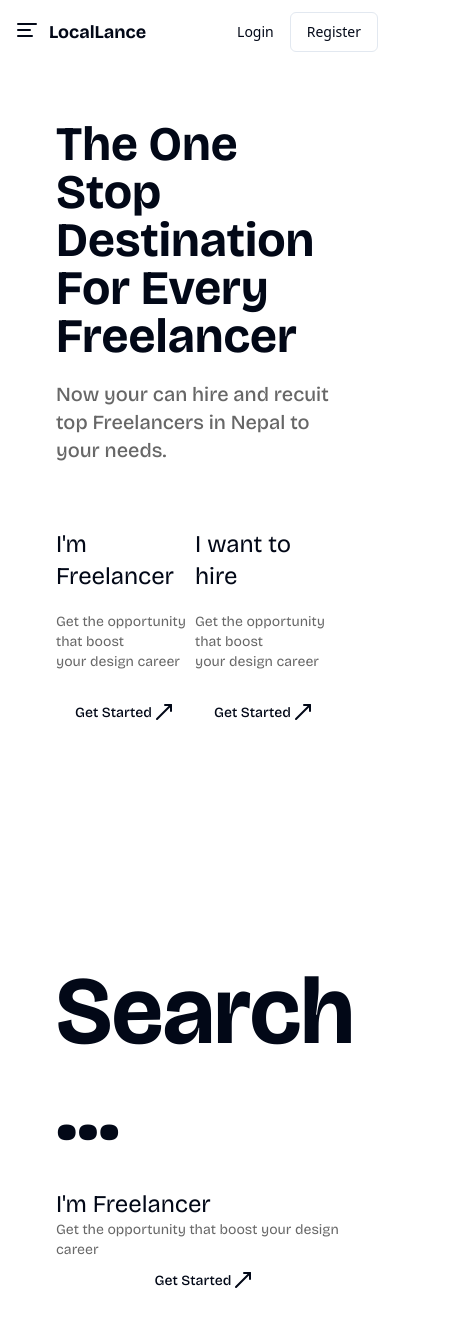
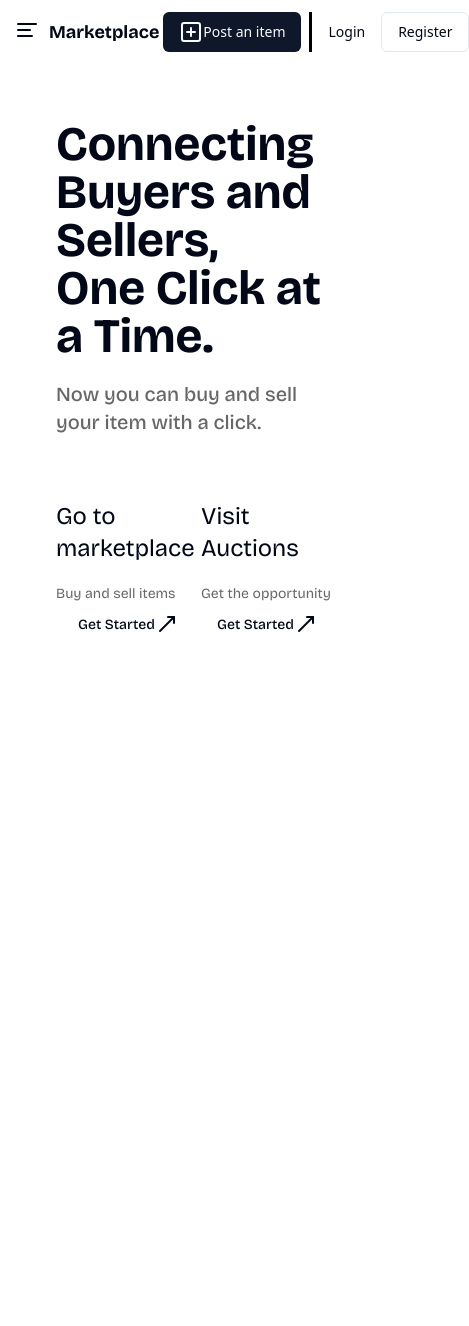
Before and after one commit to callmemaze/marketplace-with-auction, a Next.js app in the folder client/: page / in a window 390 px wide. Shown: the top 1326 px of the page, 469 px wide, since content can reach past the window. After the commit the page ends 844 px from the top, so only its background shows below. Built offline with nearby package versions, Linux system fonts and the light colour scheme.

Commit message:
redux-toolkit setup,user slices and user api

```diff
--- a/client/app/(root)/(home)/page.js
+++ b/client/app/(root)/(home)/page.js
@@ -8,36 +8,33 @@ const Home = () => {
   return (
     <section className="p-14">
       <div className="flex justify-between">
-        <div className="h-screen p-7 max-md:p-0">
+        <div className=" p-7 max-md:p-0">
           <div className="">
             <div className="flex flex-col">
               <span className="font-Bricolage font-bold text-5xl">
-                The One Stop Destination
+                Connecting Buyers and Sellers,
               </span>
               <span className="font-Bricolage font-bold text-5xl">
-                For Every Freelancer
+                One Click at a Time.
               </span>
             </div>
             <div className="mt-5">
               <span className="text-text-grey text-xl font-Bricolage font-medium">
-                Now your can hire and recuit top Freelancers in Nepal to your
-                needs.
+                Now you can buy and sell your item with a click.
               </span>
             </div>
             <div className="mt-16 flex justify-between">
               <div>
                 <div className="flex flex-col">
                   <span className="font-Bricolage text-2xl">
-                    I'm Freelancer
+                    Go to marketplace
                   </span>
                   <span className="font-Bricolage text-sm text-text-grey mt-5">
-                    Get the opportunity that boost
+                    Buy and sell items
                   </span>
-                  <span className="font-Bricolage text-sm text-text-grey mb-5">
-                    your design career
-                  </span>
+
                   <Button variant="ghost">
-                    <Link href="/login">
+                    <Link href="/marketplace">
                       <span className="font-Bricolage text-left">
                         Get Started
                       </span>
@@ -49,16 +46,14 @@ const Home = () => {
               <div>
                 <div className="flex flex-col">
                   <span className="font-Bricolage text-2xl">
-                    I want to hire
+                    Visit Auctions
                   </span>
                   <span className="font-Bricolage text-sm text-text-grey mt-5">
-                    Get the opportunity that boost
+                    Get the opportunity
                   </span>
-                  <span className="font-Bricolage text-sm text-text-grey mb-5">
-                    your design career
-                  </span>
+
                   <Button variant="ghost">
-                    <Link href="/login">
+                    <Link href="/auctions">
                       <span className="font-Bricolage">Get Started</span>
                     </Link>
                     <MoveUpRight />
@@ -70,48 +65,11 @@ const Home = () => {
         </div>
         <div className="max-md:hidden">
           <Image
-            src="/images/6683793.png"
+            src="/images/vector.png"
             width={400}
             height={300}
             alt="home page backgriund"
           />
-        </div>
-      </div>
-      <div className="flex justify-between">
-        <div className="p-7 max-md:p-0">
-          <div className="">
-            <div className="flex flex-col">
-              <span className="font-Bricolage font-bold text-8xl">
-                Search ...
-              </span>
-            </div>
-
-            <div className="mt-8 flex">
-              <div>
-                <div className="flex flex-col">
-                  <span className="font-Bricolage text-2xl">
-                    I'm Freelancer
-                  </span>
-                  <span className="font-Bricolage text-sm text-text-grey">
-                    Get the opportunity that boost your design career{" "}
-                  </span>
-                  <Button
-                    variant="ghost"
-                    className="hover:focus:bg-transparent"
-                  >
-                    <Link href="/login">
-                      <span className="font-Bricolage">Get Started</span>
-                    </Link>
-                    <MoveUpRight />
-                  </Button>
-                </div>
-              </div>
-              <div></div>
-            </div>
-          </div>
-        </div>
-        <div className="max-md:hidden">
-          <Image src="/images/6683793.png" width={400} height={300} alt="" />
         </div>
       </div>
     </section>
--- /dev/null
+++ b/client/app/StoreProvider.js
@@ -0,0 +1,7 @@
+"use client";
+import { Provider } from "react-redux";
+import store from "../store";
+
+export default function StoreProvider({ children }) {
+  return <Provider store={store}>{children}</Provider>;
+}
--- a/client/app/auth/login/page.js
+++ b/client/app/auth/login/page.js
@@ -68,7 +68,7 @@ const Login = () => {
     <>
       <nav className="flex items-center justify-center p-4">
         <span className="text-lg font-Bricolage font-bold">
-          <Link href="/">LocalLance</Link>
+          <Link href="/">Marketplace</Link>
         </span>
       </nav>
       <div className="container h-screen flex items-center justify-center">
--- a/client/app/auth/register/page.js
+++ b/client/app/auth/register/page.js
@@ -10,7 +10,7 @@ const Register = () => {
     <>
       <nav className="flex items-center justify-center p-4">
         <span className="text-lg font-Bricolage font-bold">
-          <Link href="/">LocalLance</Link>
+          <Link href="/">Marketplace</Link>
         </span>
       </nav>
       <div className="container h-screen flex items-center justify-center">
@@ -39,6 +39,7 @@ const Register = () => {
                       auto-complete="email"
                       auto-correct="off"
                     />
+
                     <Input
                       className="mt-2"
                       id="password"
--- a/client/app/layout.js
+++ b/client/app/layout.js
@@ -1,17 +1,21 @@
-import { Inter } from "next/font/google";
 import "./globals.css";
 
-const inter = Inter({ subsets: ["latin"] });
-
+import StoreProvider from "./StoreProvider";
+import { Toaster } from "@/components/ui/toaster";
 export const metadata = {
-  title: "Create Next App",
-  description: "Generated by create next app",
+  title: "Marketplace",
+  description: "Marketplace for Nepal",
 };
 
 export default function RootLayout({ children }) {
   return (
     <html lang="en">
-      <body>{children}</body>
+      <body>
+        <StoreProvider>
+          {children}
+          <Toaster />
+        </StoreProvider>
+      </body>
     </html>
   );
 }
--- a/client/components/Navbar.js
+++ b/client/components/Navbar.js
@@ -19,44 +19,8 @@ import {
 } from "@/components/ui/navigation-menu";
 import { useCycle } from "framer-motion";
 import MobileNav from "./MobileNav";
-import { X } from "lucide-react";
-const components = [
-  {
-    title: "Alert Dialog",
-    href: "/docs/primitives/alert-dialog",
-    description:
-      "A modal dialog that interrupts the user with important content and expects a response.",
-  },
-  {
-    title: "Hover Card",
-    href: "/docs/primitives/hover-card",
-    description:
-      "For sighted users to preview content available behind a link.",
-  },
-  {
-    title: "Progress",
-    href: "/docs/primitives/progress",
-    description:
-      "Displays an indicator showing the completion progress of a task, typically displayed as a progress bar.",
-  },
-  {
-    title: "Scroll-area",
-    href: "/docs/primitives/scroll-area",
-    description: "Visually or semantically separates content.",
-  },
-  {
-    title: "Tabs",
-    href: "/docs/primitives/tabs",
-    description:
-      "A set of layered sections of content—known as tab panels—that are displayed one at a time.",
-  },
-  {
-    title: "Tooltip",
-    href: "/docs/primitives/tooltip",
-    description:
-      "A popup that displays information related to an element when the element receives keyboard focus or the mouse hovers over it.",
-  },
-];
+import { SquarePlus } from "lucide-react";
+import { Separator } from "@/components/ui/separator";
 
 const ListItem = React.forwardRef(
   ({ className, title, children, ...props }, ref) => {
@@ -129,75 +93,27 @@ const Navbar = () => {
           </div>
           <div className="p-1 md:mr-2 max-md:ml-[33px]">
             <span className="text-lg font-Bricolage font-bold">
-              <Link href="/">LocalLance</Link>
+              <Link href="/">Marketplace</Link>
             </span>
           </div>
           <div className="ml-2 max-md:hidden">
             <NavigationMenu>
               <NavigationMenuList>
                 <NavigationMenuItem>
-                  <NavigationMenuTrigger>
-                    <span className="font-Bricolage">Hire a freelance</span>
-                  </NavigationMenuTrigger>
-                  <NavigationMenuContent>
-                    <ul className="grid gap-3 p-6 md:w-[400px] lg:w-[500px] lg:grid-cols-[.75fr_1fr]">
-                      <li className="row-span-3">
-                        <NavigationMenuLink asChild>
-                          <a
-                            className="flex h-full w-full select-none flex-col justify-end rounded-md bg-gradient-to-b from-muted/50 to-muted p-6 no-underline outline-none focus:shadow-md"
-                            href="/"
-                          >
-                            <div className="mb-2 mt-4 text-lg font-medium">
-                              shadcn/ui
-                            </div>
-                            <p className="text-sm leading-tight text-muted-foreground">
-                              Beautifully designed components that you can copy
-                              and paste into your apps. Accessible.
-                              Customizable. Open Source.
-                            </p>
-                          </a>
-                        </NavigationMenuLink>
-                      </li>
-                      <ListItem href="/docs" title="Introduction">
-                        Re-usable components built using Radix UI and Tailwind
-                        CSS.
-                      </ListItem>
-                      <ListItem href="/docs/installation" title="Installation">
-                        How to install dependencies and structure your app.
-                      </ListItem>
-                      <ListItem
-                        href="/docs/primitives/typography"
-                        title="Typography"
-                      >
-                        Styles for headings, paragraphs, lists...etc
-                      </ListItem>
-                    </ul>
-                  </NavigationMenuContent>
-                </NavigationMenuItem>
-                <NavigationMenuItem>
-                  <NavigationMenuTrigger>
-                    <span className="font-Bricolage">Find Work</span>
-                  </NavigationMenuTrigger>
-                  <NavigationMenuContent>
-                    <ul className="grid w-[400px] gap-3 p-4 md:w-[500px] md:grid-cols-2 lg:w-[600px] ">
-                      {components.map((component) => (
-                        <ListItem
-                          key={component.title}
-                          title={component.title}
-                          href={component.href}
-                        >
-                          {component.description}
-                        </ListItem>
-                      ))}
-                    </ul>
-                  </NavigationMenuContent>
-                </NavigationMenuItem>
-                <NavigationMenuItem>
-                  <Link href="/docs" legacyBehavior passHref>
+                  <Link href="/marketplace" legacyBehavior passHref>
                     <NavigationMenuLink
                       className={navigationMenuTriggerStyle()}
                     >
-                      <span className="font-Bricolage">Documentation</span>
+                      <span className="font-Bricolage">Marketplace</span>
+                    </NavigationMenuLink>
+                  </Link>
+                </NavigationMenuItem>
+                <NavigationMenuItem>
+                  <Link href="/auctions" legacyBehavior passHref>
+                    <NavigationMenuLink
+                      className={navigationMenuTriggerStyle()}
+                    >
+                      <span className="font-Bricolage">Auctions</span>
                     </NavigationMenuLink>
                   </Link>
                 </NavigationMenuItem>
@@ -205,12 +121,25 @@ const Navbar = () => {
             </NavigationMenu>
           </div>
         </div>
-        <div className="">
+        <div className="flex items-center">
+          <div className="flex">
+            <Button>
+              <SquarePlus />
+              <span> Post an item </span>
+            </Button>
+            <div className="ml-2">
+              <Separator
+                orientation="vertical"
+                className="bg-black w-[3px] h-[40px] "
+              />
+            </div>
+          </div>
+
           <Button variant="ghost">
-            <Link href="/login">Login</Link>
+            <Link href="/auth/login">Login</Link>
           </Button>
           <Button variant="outline">
-            <Link href="/register">Register</Link>
+            <Link href="/auth/register">Register</Link>
           </Button>
         </div>
       </div>
--- /dev/null
+++ b/client/components/ui/separator.jsx
@@ -0,0 +1,25 @@
+"use client"
+
+import * as React from "react"
+import * as SeparatorPrimitive from "@radix-ui/react-separator"
+
+import { cn } from "@/lib/utils"
+
+const Separator = React.forwardRef((
+  { className, orientation = "horizontal", decorative = true, ...props },
+  ref
+) => (
+  <SeparatorPrimitive.Root
+    ref={ref}
+    decorative={decorative}
+    orientation={orientation}
+    className={cn(
+      "shrink-0 bg-border",
+      orientation === "horizontal" ? "h-[1px] w-full" : "h-full w-[1px]",
+      className
+    )}
+    {...props} />
+))
+Separator.displayName = SeparatorPrimitive.Root.displayName
+
+export { Separator }
--- a/client/package.json
+++ b/client/package.json
@@ -12,8 +12,10 @@
     "@radix-ui/react-accordion": "^1.1.2",
     "@radix-ui/react-label": "^2.0.2",
     "@radix-ui/react-navigation-menu": "^1.1.4",
+    "@radix-ui/react-separator": "^1.0.3",
     "@radix-ui/react-slot": "^1.0.2",
     "@radix-ui/react-toast": "^1.1.5",
+    "@reduxjs/toolkit": "^2.2.5",
     "class-variance-authority": "^0.7.0",
     "clsx": "^2.1.1",
     "formik": "^2.4.6",
@@ -21,6 +23,7 @@
     "next": "14.2.3",
     "react": "^18",
     "react-dom": "^18",
+    "react-redux": "^9.1.2",
     "tailwind-merge": "^2.3.0",
     "tailwindcss-animate": "^1.0.7",
     "yup": "^1.4.0"
--- /dev/null
+++ b/client/store/index.js
@@ -0,0 +1,14 @@
+import { configureStore } from "@reduxjs/toolkit";
+import { authApi } from "./slices/userSlices.js";
+import { setupListeners } from "@reduxjs/toolkit/query";
+
+const store = configureStore({
+  reducer: {
+    [authApi.reducerPath]: authApi.reducer,
+  },
+  middleware: (getDefaultMiddleware) =>
+    getDefaultMiddleware().concat(authApi.middleware),
+});
+setupListeners(store.dispatch);
+
+export default store;
--- /dev/null
+++ b/client/store/slices/userSlices.js
@@ -0,0 +1,51 @@
+import { createApi, fetchBaseQuery } from "@reduxjs/toolkit/query/react";
+
+export const authApi = createApi({
+  reducerPath: "authApi",
+  baseQuery: fetchBaseQuery({ baseUrl: "http://localhost:8000/auth/user" }),
+  endpoints: (builder) => ({
+    createUser: builder.mutation({
+      query: (user) => {
+        // console.log("Create User Data", user);
+
+        return {
+          url: "/signup",
+          method: "POST",
+          body: user,
+          headers: {
+            "Content-type": "application/json",
+          },
+        };
+      },
+    }),
+    loginUser: builder.mutation({
+      query: (user) => {
+        localStorage.setItem("profile", JSON.stringify({ user }));
+        return {
+          url: `/signin`,
+          method: "POST",
+          body: user,
+          headers: {
+            "Content-type": "application/json",
+          },
+        };
+      },
+    }),
+    logoutUser: builder.mutation({
+      query: () => {
+        return {
+          url: `/logout`,
+          method: "POST",
+          body: {},
+          credentials: "include",
+        };
+      },
+    }),
+  }),
+});
+
+export const {
+  useCreateUserMutation,
+  useLoginUserMutation,
+  useLogoutUserMutation,
+} = authApi;
```
Also changed, not shown: client/app/(root)/auctions/page.js (added, +7 -0 lines), client/app/(root)/marketplace/page.js (added, +7 -0 lines), client/public/images/vector.png (added), 1 other file (tests, documents, lock files or other folders).
